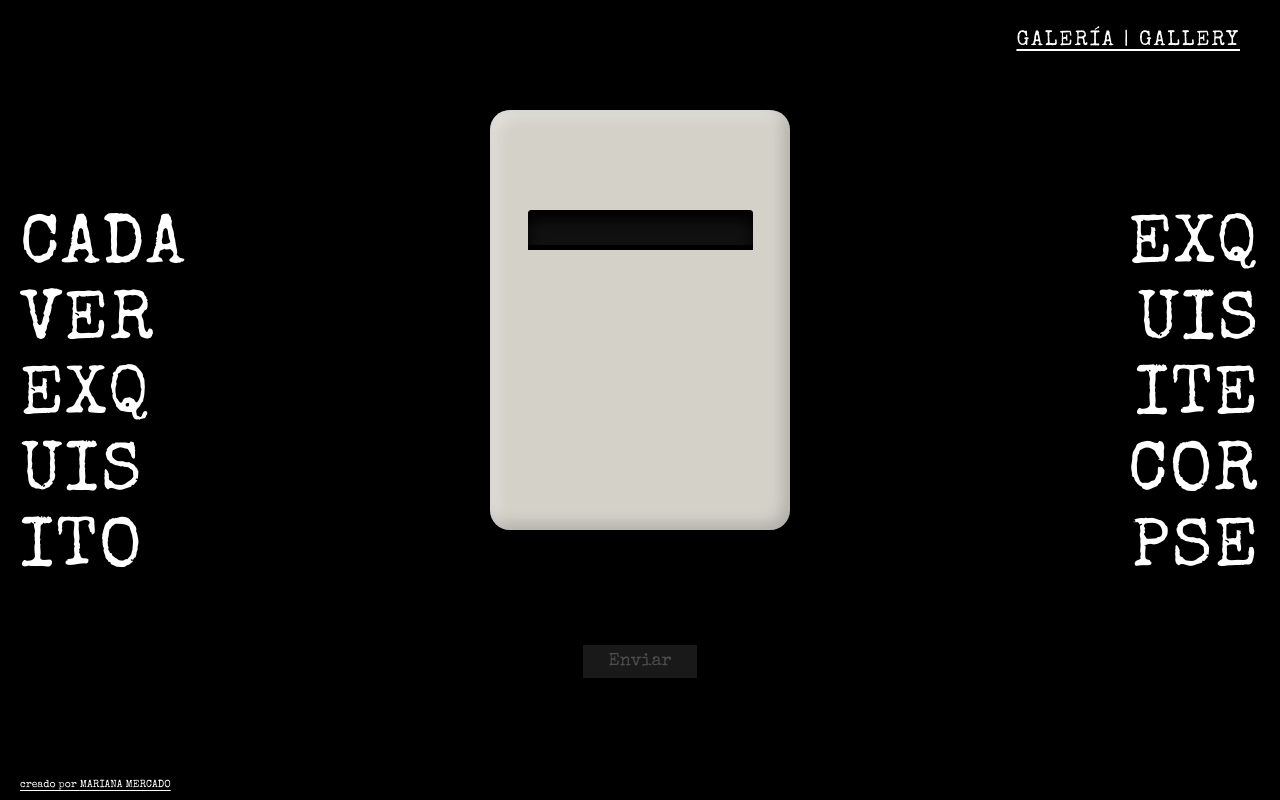
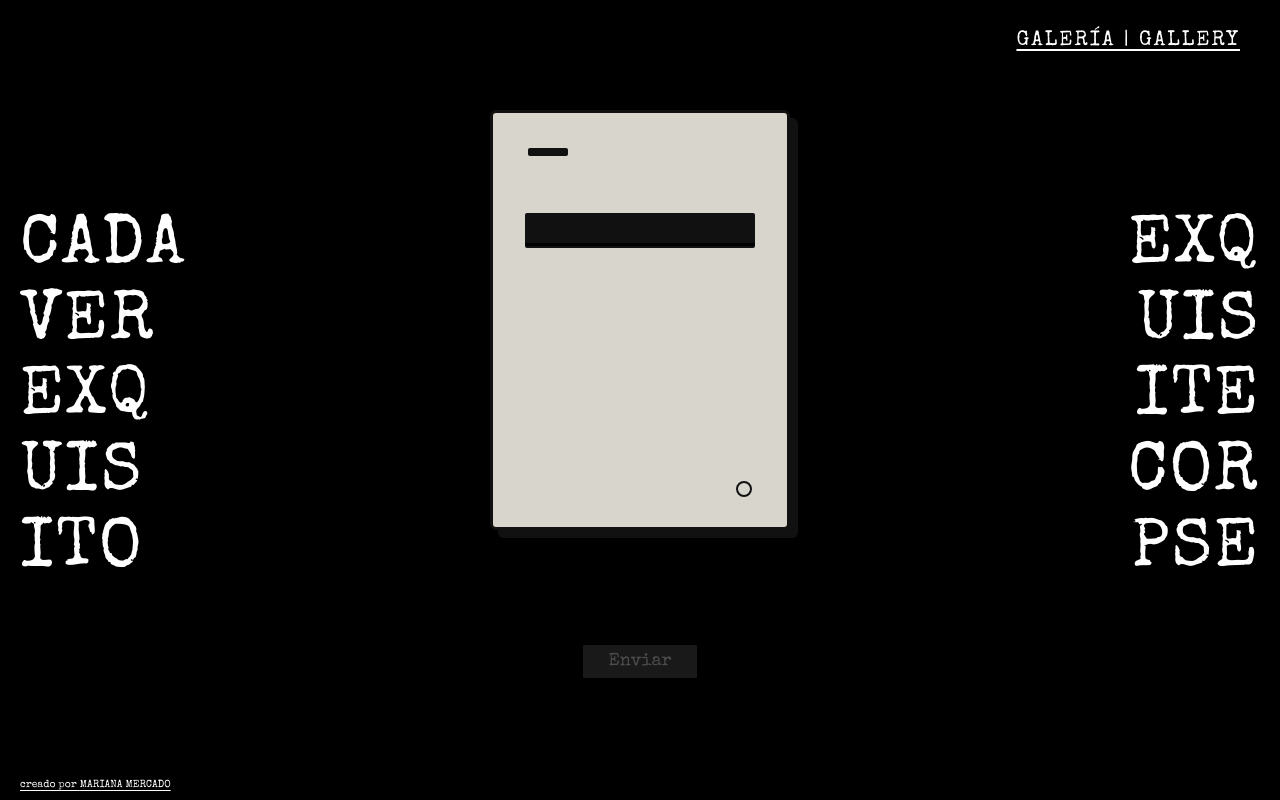
Before and after one commit to mercadomariana/exquisitecorpse, a plain HTML site: page inicio.html in a window 1280 px wide. Drawn offline with nearby package versions, Linux system fonts and the light colour scheme; no server answers.

Commit message:
Update style.css

```diff
--- a/style.css
+++ b/style.css
@@ -172,17 +172,56 @@ body {
 }
 
 .printer-casing {
-    width: 260px;
-    height: 380px;
-    background: var(--printer-main);
-    border-radius: 20px;
-    box-shadow: inset -5px -5px 15px rgba(0,0,0,0.2),
-                inset 5px 5px 15px rgba(255,255,255,0.5),
-                0 10px 30px rgba(0,0,0,0.9);
+    width: 300px;
+    height: 420px;
+
+    background: #d8d5cc;
+
+    border: 3px solid #111;
+
+    border-radius: 6px;
+
+    box-shadow:
+        8px 8px 0 #111;
+
     position: relative;
+
     display: flex;
     justify-content: center;
+
     z-index: 3;
+}
+
+.printer-casing::before {
+    content: "";
+
+    position: absolute;
+
+    top: 35px;
+    left: 35px;
+
+    width: 40px;
+    height: 8px;
+
+    background: #111;
+
+    border-radius: 2px;
+}
+
+.printer-casing::after {
+    content: "";
+
+    position: absolute;
+
+    bottom: 30px;
+    right: 35px;
+
+    width: 12px;
+    height: 12px;
+
+    border: 2px solid #111;
+
+    border-radius: 50%;
 }
 
 @media (min-width: 768px) {
@@ -191,21 +230,31 @@ body {
 
 .printer-slot-bg {
     position: absolute;
+
     top: 100px;
-    width: 75%;
-    height: 40px;
+
+    width: 78%;
+    height: 35px;
+
     background: #111;
-    border-radius: 4px;
-    box-shadow: inset 0 10px 15px rgba(0,0,0,1);
+
+    border-radius: 2px;
+
+    box-shadow: none;
+
     z-index: 4;
 }
 
 .printer-slot {
     position: absolute;
-    top: 135px;
-    width: 75%;
-    height: 5px;
+
+    top: 130px;
+
+    width: 78%;
+    height: 3px;
+
     background: #000;
+
     z-index: 6;
 }
 
@@ -558,7 +607,7 @@ body {
         margin-bottom: 5vh; margin-top: 5vh;
     }
 
-    .left-text { order: 2; }
+    .left-text { order: 2; margin-top: 5vh;}
 
     .view.active {
         order: 3;
@@ -582,6 +631,9 @@ body {
 }
 #submit-btn {
     margin-top: 7vh;
+}
+.center-message {
+    margin-top: 10vh; margin-bottom: 5vh;
 }
 }
 
```
